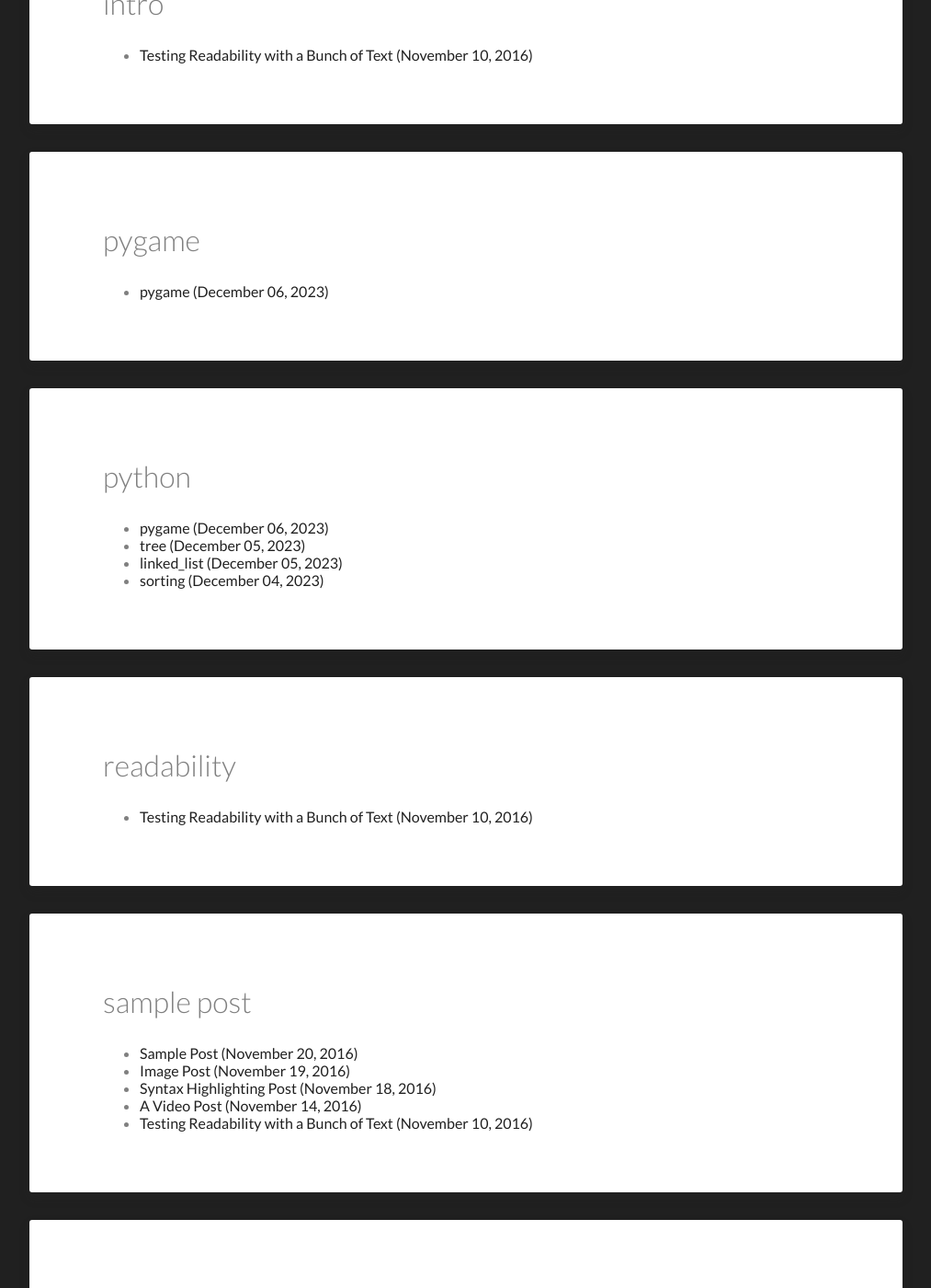
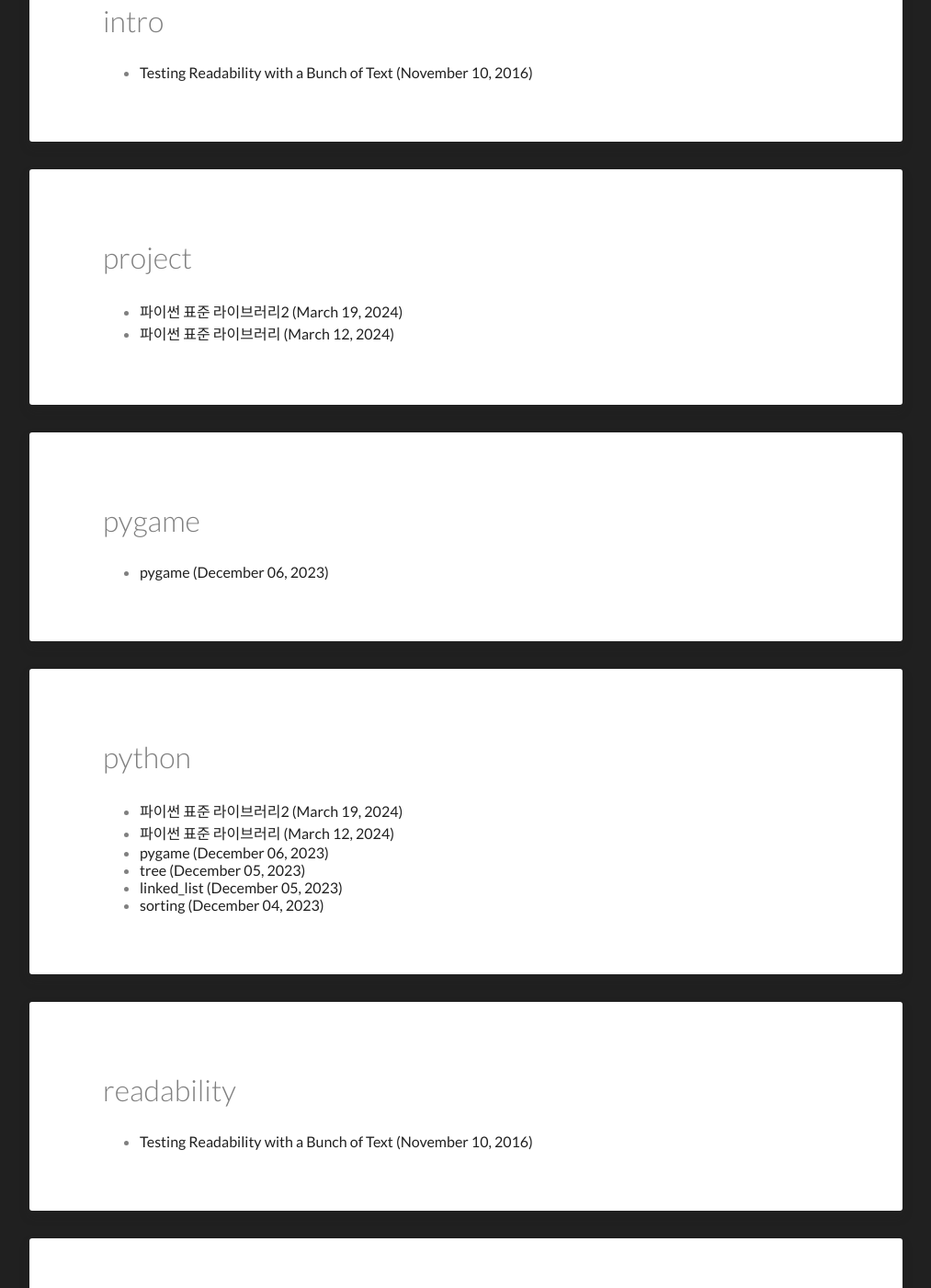
Before and after one commit to jayiuk/jayiuk.github.io, a Jekyll site: the page built from tags/index.html, in a window 1280 px wide and 1400 px high, scrolled down 2363 px. Shown: the whole window at 92% size, without its empty margins (133-1146 px from the left). Built offline with Jekyll 4.4.1, drawn with Linux system fonts in a browser that asks for light colours; part of the change alters nothing that is shown.

Commit message:
파이썬 표준 라이브러리2

````diff
--- a/_posts/2024-03-12-basic_library.md
+++ b/_posts/2024-03-12-basic_library.md
@@ -1,3 +1,12 @@
+---
+layout : post
+categories : python, project
+title : 파이썬 표준 라이브러리
+tags : [python, project]
+date-string : March 12, 2024
+---
+
+
 # 파이썬 표준 라이브러리
 
 ## encoding, decoding
--- /dev/null
+++ b/_posts/2024-03-19-basic-library2.md
@@ -0,0 +1,175 @@
+---
+layout : post
+categories : python, project
+title : 파이썬 표준 라이브러리2
+tags : [python, project]
+date-string : March 19, 2024
+---
+
+# 파이썬 표준 라이브러리 2
+
+## 데이터베이스 라이브러리로 연결
+
+### SQLITE
+- SQLITE 라는 데이터베이스를 사용하는데 필요한 파이썬 표준 라이브러리
+- 가벼움. 개발용이나 소규모 프로젝트에 어울림
+
+```python
+# SQLITE3
+# https://sqlitebrowser.org/dl/
+
+import sqlite3
+sqlite3.version #sqlite3라는 라이브러리 버전
+sqlite3.sqlite_version #이 라이브러리에서 사용하는 sqlite 버전
+
+conn = sqlite3.connect('test.db')
+#커서 생성
+c = conn.cursor()
+#쿼리문 작성
+query = '''CREATE TABLE test (ID INTEGER PRIMARY KEY, PRODUCT_NAME TEXT, PRICE INTEGER)'''
+c.execute(query)
+#데이터 조회
+#fetchone(), fetchmany(), fetchall()
+#SELECT문으로 조회한 다음 원하는만큼 fetch
+import sqlite3
+import pandas as pd
+conn = sqlite3.connect("***.db")
+c = conn.cursor()
+c.execute('''SELECT * FROM sqlite_master WHERE type = "table"''')
+pd.DataFrame(c.fetchall()) #전부 다 불러오기
+pd.DataFrame(c.fetchone()) #하나만 가져오기
+pd.DataFrame(c.fetchmany(size=3)) #지정한 개수만큼 가져와짐
+c.description #db에 어느 키가 있는지 확인
+conn.close() #연결해제
+```
+
+```python
+conn = sqlite3.connect('test.db')
+c = conn.cursor()
+query = '''CREATE TABLE test (ID INTEGER PRIMARY KEY, PRODUCT_NAME TEXT, PRICE INTEGER)'''
+c.execute("INSERT INTO test VALUES(1, '모자', 15000)")
+conn.commit()
+c.execute("INSERT INTO test(ID, PRICE, PRODUCT_NAME) VALUES(?, ?, ?)", (4, 550000, '블라우스'))
+c.execute("UPDATE test SET PRICE = :price WHERE ID = :id", {"price" : 55000, "id":6})
+conn.commit()
+c.execute("DELECT FROM test WHERE ID = ?", (8,))
+conn.commit()
+c.execute("DELECT FROM test")
+conn.commit()
+```
+
+데이터베이스 백업
+
+```python
+c.executemany("INSERT OR REPLACE INTO test(ID, PRODUCT_NAME, PRICE) VALUES(?, ?, ?)", product_list)
+conn.commit()
+for line in conn.iterdump(): #쿼리문 출력
+    print(line)
+with conn:
+    with open('backup.sql', 'w')as f:
+        for line in conn.iterdump():
+            f.write('%\n' % line)
+        print('Completed')
+c.executescript(sql_script)
+conn.commit()
+```
+
+### tkinter
+블로그 데이터를 관리한다고 가정
+DB GUI가 있음
+GUI에는 버튼, 텍스트 창 등등이 있다
+GUI에 생성하면 DB에 저장
+DB에 있는 정보를 GUI에 띄움
+GUI에서 삭제를 누르면 DB에서 사라짐
+
+```python
+# ID 숫자,  subject 문자열, content 문자열, date 문자열
+import sqlite3
+conn = sqlite3.connect('blog.db')
+c = conn.cursor()
+c.execute('''CREATE TABLE blog (id integer PRIMARY KEY, subject text, content text, date text)''')
+
+# tkinter
+#파이썬 GUI 프로그램 만드는 대표적인 라이브러리
+# PyQT5 - 외장라이브러리, 좀 더 멋진 프로그램 만들기 가능, 기능들도 많음
+# 간단한 수준에서 필요한 기능이 모두 있음 tkinter
+
+from tkinter import *
+root = Tk() #창을 하나 만들어놓고 실행
+root.geometry('300x200') #창 크기 설정
+label = Label(root, text = 'Hello World!')
+label.pack()
+root.mainloop()
+```
+
+리스트 박스 ListBox
+- 사용자가 선택할 수 있는 목록
+
+라벨 Label
+- 한 행짜리 문자열 출력
+
+엔트리 Entry
+- 사용자가 입력할 수 있는 한 행짜리 입력 창
+
+텍스트 Text
+- 사용자가 입력할 수 있는 여러 행짜리 입력 창
+
+버튼 Button
+ - 버튼
+
+```python
+for i in ['첫 번째 요소', '두번째 요소', '세번째요쇼']:
+    listbox.insert(END, i)
+
+listbox.bind('<<ListboxSelect>>', event_for_listbox)
+root.mainloop()
+
+entry = Entry(root)
+entry.insert(0, "데이터를 입력해 주세요")
+entry.bind("<Return>", event_for_entry)
+entry.pack()
+root.mainloop()
+
+data = '''첫번째 데이터
+두번째 데이터
+세번째 데이터'''
+
+text = Text(root)
+text.insert(1.0, data)
+text.pack()
+root.mainloop()
+
+def btn_click(event):
+    print(f"버튼이 클릭되었습니다!")
+b1 = Button(root, text = '1')
+b1.bind('<Button-1>', btn_click)
+b1.pack()
+root.mainloop()
+```
+
+Pack
+- 부모 컴포넌트에 자동 패킹 - 불필요한 공간 없앰
+
+Place
+- 절대좌표로 위치시킴 - 창 크기와 무관하게 고정
+
+Grid
+- 테이블 레이아웃으로 배치 - 엑셀처럼
+
+askyesno
+- 경고팝업창
+
+showerror
+- 잘못 입력했을 때 창 띄워주는 팝업
+
+refresh
+- 필요할 때마다 함수 호출. 새로고침
+
+### exe 실행파일 만들기
+- pyinstaller 외장 라이브러리 설치 필요
+- 다른 사람이 내 파이썬 프로그램 쓰려면 파이썬, 외장 라이브러리, 프로그램 전달, 프로그램 사용법 설명 다 필요함
+- 실행파일을 만들면 이런 수고가 없어짐
+
+```bash
+pip install pyinstaller
+```
````
